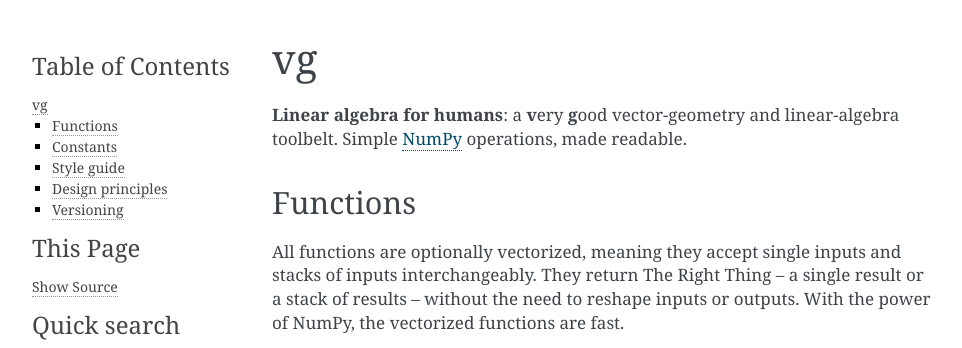
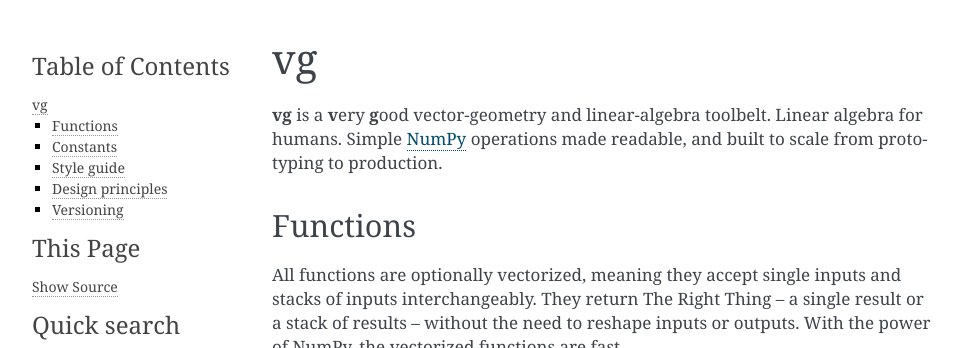
Before and after one commit to lace/vg, a Sphinx documentation site: the page built from doc/index.md, in a window 1280 px wide and 900 px high, cut to the strip 0-348 px from the top of the window. Shown: the whole strip, without its empty margins (148-1110 px from the left). Built offline with Sphinx 7.4.7, drawn with Linux system fonts in a browser that asks for light colours.

Commit message:
Tweak the introductory paragraph

```diff
--- a/doc/index.md
+++ b/doc/index.md
@@ -1,8 +1,9 @@
 vg
 ==
 
-**Linear algebra for humans**: a **v**ery **g**ood vector-geometry and
-linear-algebra toolbelt. Simple [NumPy][] operations, made readable.
+**vg** is a **v**ery **g**ood vector-geometry and linear-algebra toolbelt.
+Linear algebra for humans. Simple [NumPy][] operations made readable, and
+built to scale from prototyping to production.
 
 [numpy]: https://www.numpy.org/
 
```
